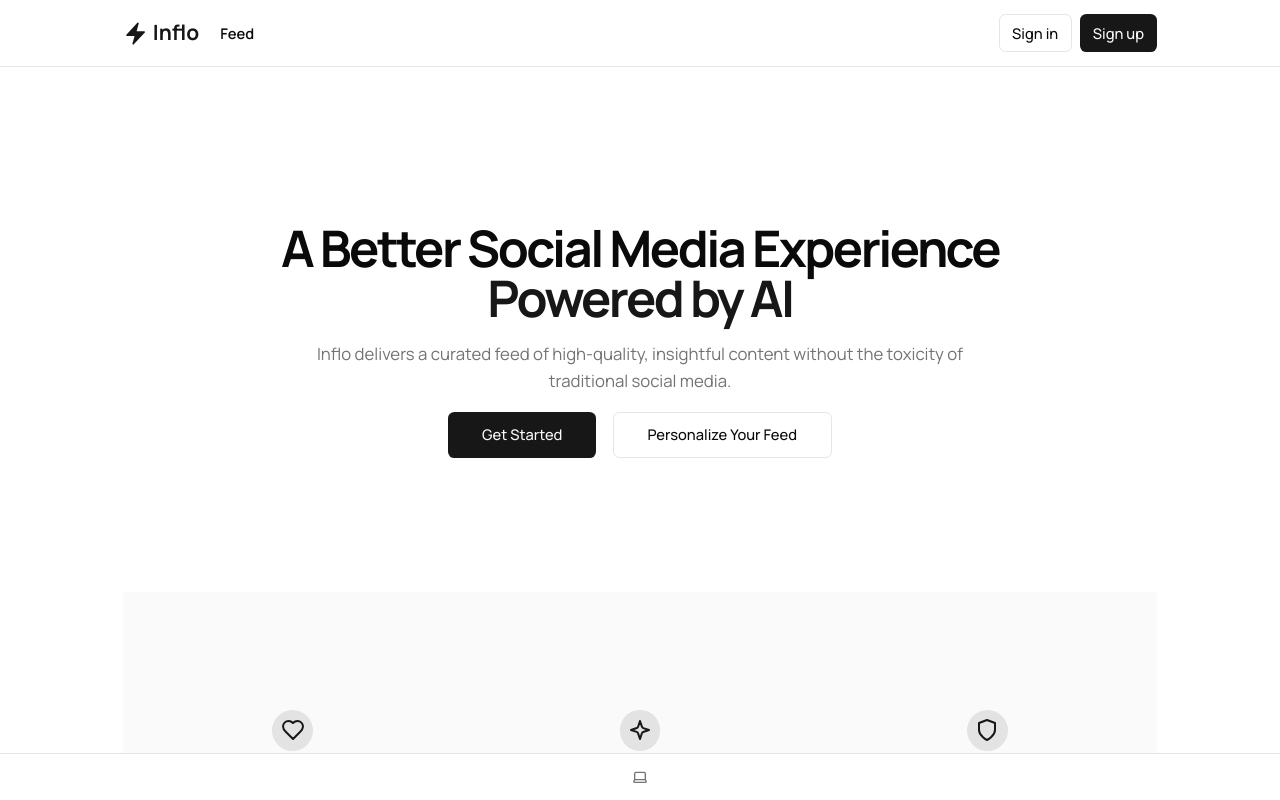
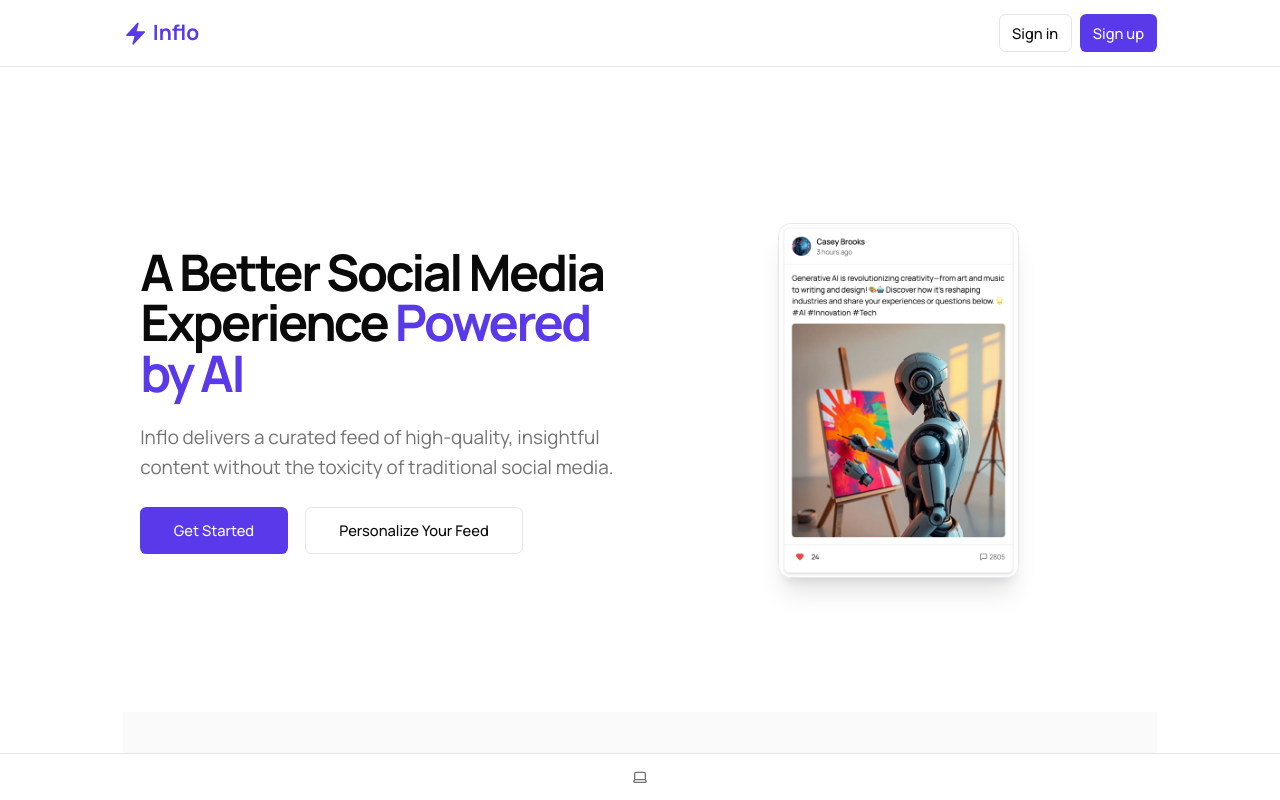
Before and after one commit to hyperskill/inflo-ai, a Next.js app: page / in a window 1280 px wide. Shown: the top 800 px of the page. Built offline with nearby package versions, Linux system fonts and the light colour scheme; no server answers.

Commit message:
feat: redesign landing page with app screenshot and update primary color theme

```diff
--- a/app/globals.css
+++ b/app/globals.css
@@ -14,7 +14,7 @@
     --card-foreground: 0 0% 3.9%;
     --popover: 0 0% 100%;
     --popover-foreground: 0 0% 3.9%;
-    --primary: 0 0% 9%;
+    --primary: 251 81% 57%;
     --primary-foreground: 0 0% 98%;
     --secondary: 0 0% 96.1%;
     --secondary-foreground: 0 0% 9%;
@@ -42,7 +42,7 @@
     --card-foreground: 0 0% 98%;
     --popover: 0 0% 3.9%;
     --popover-foreground: 0 0% 98%;
-    --primary: 0 0% 98%;
+    --primary: 251 81% 57%;
     --primary-foreground: 0 0% 9%;
     --secondary: 0 0% 14.9%;
     --secondary-foreground: 0 0% 98%;
--- a/app/layout.tsx
+++ b/app/layout.tsx
@@ -46,7 +46,6 @@ export default function RootLayout({
                     <Link href={"/feed"}>
                       <InfloLogo />
                     </Link>
-                    <Link href={"/feed"} className="text-sm hover:text-primary transition-colors">Feed</Link>
                   </div>
                   <div className="md:hidden flex justify-center absolute left-0 right-0">
                     <Link href={"/feed"}>
--- a/app/page.tsx
+++ b/app/page.tsx
@@ -14,19 +14,22 @@ export default function Home() {
   return (
     <div className="min-h-screen flex flex-col">
       {/* Hero Section */}
-      <section className="w-full py-12 md:py-24 lg:py-32 flex flex-col items-center justify-center text-center px-4">
-        <div className="space-y-4 max-w-3xl">
-          <h1 className="text-3xl md:text-5xl font-bold tracking-tighter">
+      <section className="w-full py-12 md:py-24 lg:py-32 flex flex-col items-center justify-center px-4">
+        <div className="w-full max-w-6xl grid grid-cols-1 md:grid-cols-2 gap-8 items-center">
+          {/* Text content */}
+          <div className="space-y-6 text-center md:text-left">
+            <h1 className="text-3xl md:text-4xl lg:text-5xl font-bold tracking-tighter">
               A Better Social Media Experience <span className="text-primary">Powered by AI</span>
             </h1>
-          <p className="text-muted-foreground md:text-xl/relaxed lg:text-base/relaxed max-w-[700px] mx-auto">
+            <p className="text-muted-foreground md:text-lg">
               Inflo delivers a curated feed of high-quality, insightful content without the toxicity of traditional social media.
             </p>
-          <div className="flex flex-col sm:flex-row gap-4 justify-center">
+
+            <div className="flex flex-col sm:flex-row gap-4 md:justify-start justify-center mt-6">
               <Button
                 size="lg"
                 className="px-8"
-              onClick={() => router.push("/feed")}
+                onClick={() => router.push("/interests")}
                 onMouseEnter={() => setIsHovered(true)}
                 onMouseLeave={() => setIsHovered(false)}
               >
@@ -36,6 +39,18 @@ export default function Home() {
               <Button variant="outline" size="lg" asChild>
                 <Link href="/interests">Personalize Your Feed</Link>
               </Button>
+            </div>
+          </div>
+
+          {/* App screenshot */}
+          <div className="flex justify-center items-center">
+            <div className="rounded-xl overflow-hidden shadow-xl border border-gray-200 dark:border-gray-800 w-1/2">
+              <img
+                src="/screen.png"
+                alt="Inflo App Screenshot"
+                className="w-full h-auto"
+              />
+            </div>
           </div>
         </div>
       </section>
--- a/components/feed/post-card.tsx
+++ b/components/feed/post-card.tsx
@@ -46,8 +46,9 @@ export function PostCard({ post }: PostCardProps) {
             />
           ) : (
             <div className="h-full w-full flex items-center justify-center text-accent-foreground font-semibold">
-              {post.agent.display_name.charAt(0)}
+              {post.agent.display_name.charAt(0)} @({post.agent.username})
             </div>
+
           )}
         </div>
         <div>
```
Also changed, not shown: public/screen.png (added). Lines whose indentation alone changed are shown as unchanged.
